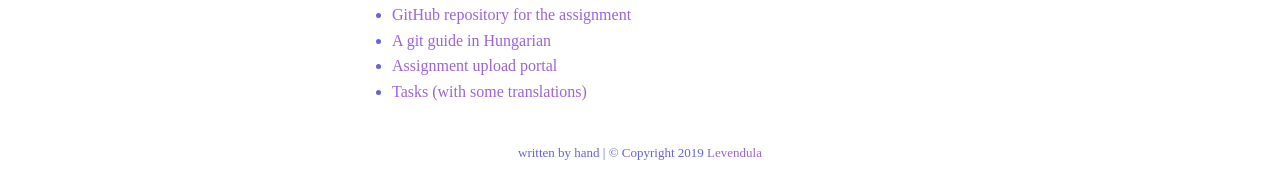
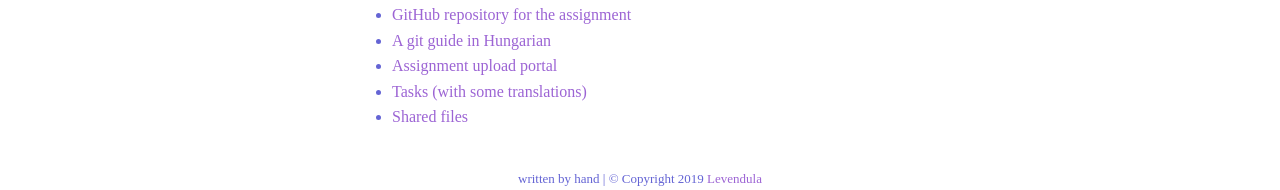
Before and after one commit to levendula-csapat/website, a plain HTML site: page website/index.html in a window 1280 px wide. Shown: the part 754-944 px from the top of the page. Before the commit the page ends 918 px from the top, so only its background shows below. Drawn offline with Linux system fonts and the light colour scheme.

Commit message:
add link to shared files folder

```diff
--- a/website/index.html
+++ b/website/index.html
@@ -128,6 +128,11 @@
 				Tasks (with some translations)
 			</a>
 		</li>
+		<li>
+			<a href=pub target=_blank>
+				Shared files
+			</a>
+		</li>
 	</ul>
 
 	<footer>
```
